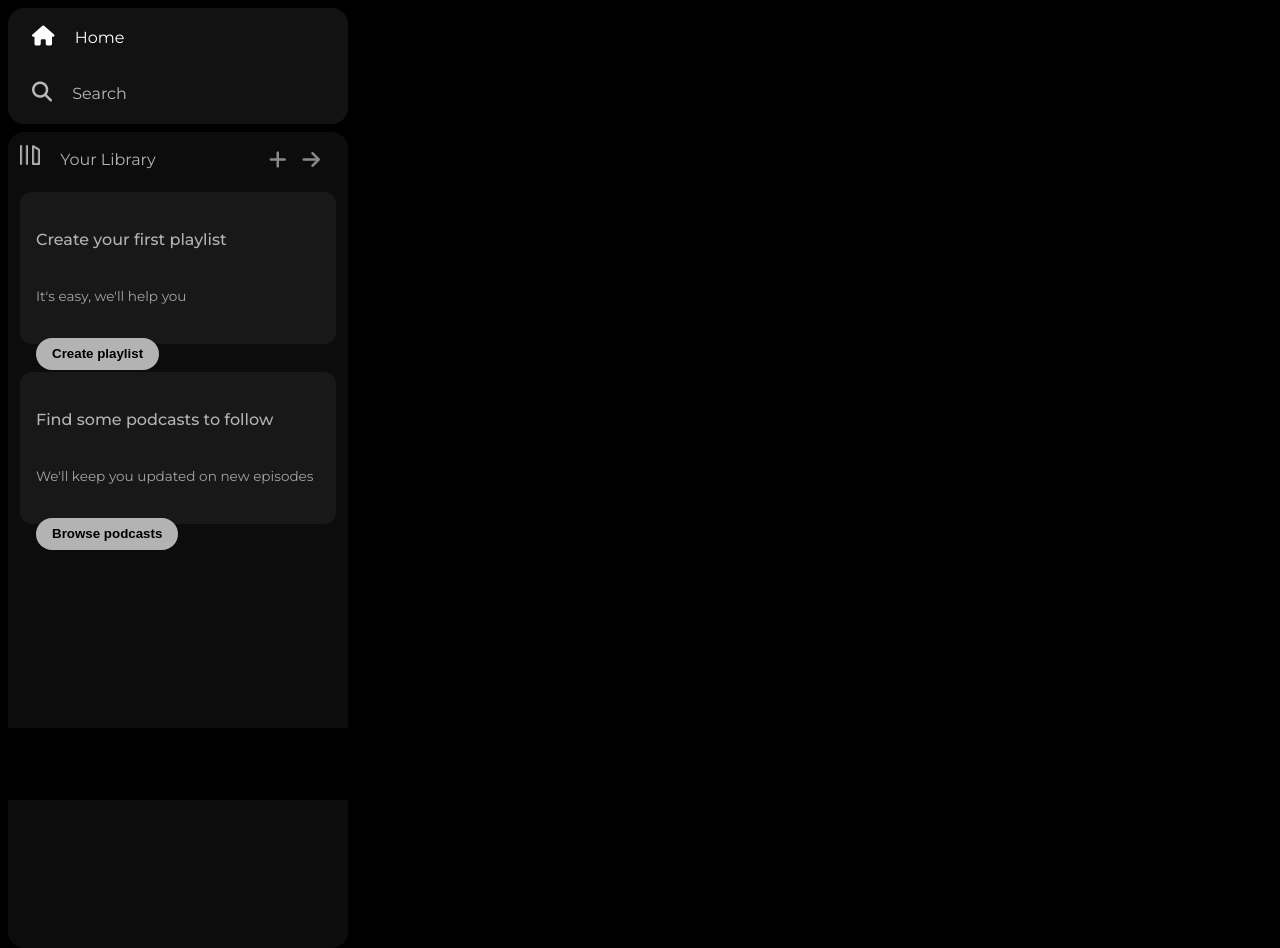
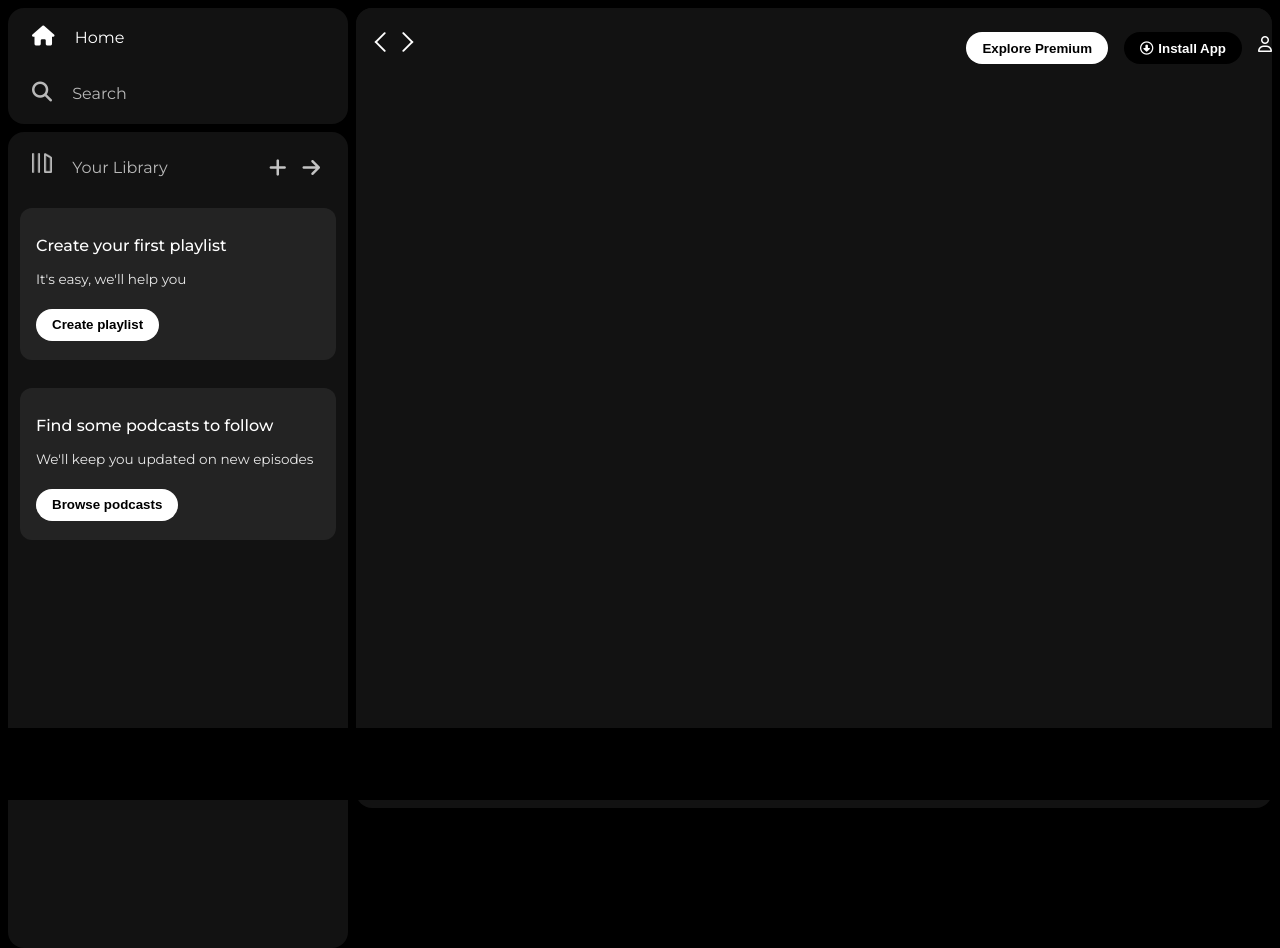
Before and after one commit to pkjchauhan1/Spotify-Clone, a plain HTML site: page Spotify Clone/index.html in a window 1280 px wide. Drawn offline with Linux system fonts and the light colour scheme.

Commit message:
Sidebar & Sticky component

```diff
--- a/Spotify Clone/index.html
+++ b/Spotify Clone/index.html
@@ -34,19 +34,17 @@
           </div>
         </div>
 
-        <div class="library nav-option">
+        <div class="library">
           <div class="options">
-            <div class="lib-option">
+            <div class="lib-option nav-option">
               <img src="./assets/library_icon.png" />
               <a href="#">Your Library</a>
             </div>
-
             <div class="icons">
               <i class="fa-solid fa-plus"></i>
               <i class="fa-solid fa-arrow-right"></i>
             </div>
           </div>
-
           <div class="lib-box">
             <div class="box">
               <p class="box-p1">Create your first playlist</p>
@@ -61,8 +59,27 @@
           </div>
         </div>
       </div>
+      <div class="main-content">
+        <div class="sticky-nav">
+          <div class="sticky-nav-icons">
+            <img src="./assets/backward_icon.png" />
+            <img src="./assets/forward_icon.png" class="hide" />
+          </div>
+          <div class="sticky-nav-options">
+            <button class="badge nav-item hide">Explore Premium</button>
+            <button class="badge nav-item dark-badge">
+              <i
+                class="fa-regular fa-circle-down nav-item"
+                style="margin-right: 5px"
+              ></i
+              >Install App
+            </button>
+            <i class="fa-regular fa-user"></i>
+          </div>
+        </div>
+        <div class="cards"></div>
+      </div>
+      <div class="music-player"></div>
     </div>
-    <div class="main-content"></div>
-    <div class="music-player"></div>
   </body>
 </html>
--- a/Spotify Clone/styles.css
+++ b/Spotify Clone/styles.css
@@ -129,3 +129,38 @@ a {
   height: 2rem;
   width: fit-content;
 }
+
+.dark-badge {
+  background-color: #000;
+  color: #fff;
+}
+
+.sticky-nav {
+  position: sticky;
+  top: 0%;
+  background-color: #121212;
+  display: flex;
+  justify-content: space-between;
+  align-items: center;
+  padding: 1rem 0 1rem 0;
+}
+
+.sticky-nav-icons {
+  margin-left: 0.75rem;
+}
+
+.sticky-nav-options {
+  display: flex;
+  justify-content: center;
+  align-items: center;
+}
+
+.nav-item {
+  margin-right: 1rem;
+}
+
+@media (max-width: 1000px) {
+  .hide {
+    display: none;
+  }
+}
```
